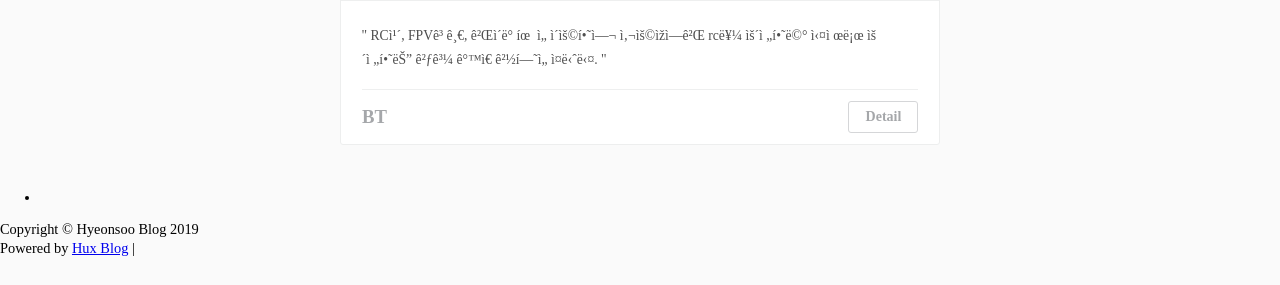
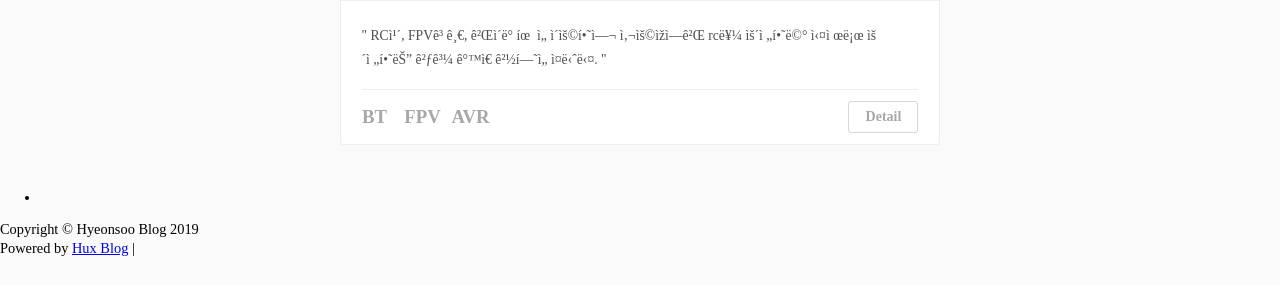
Before and after one commit to phs4530/phs4530.github.io, a Jekyll site: the page built from portfolio/index.html, in a window 1280 px wide. Shown: the part 962-1247 px from the top of the page. Built offline with Jekyll 4.4.1, drawn with Linux system fonts in a browser that asks for light colours; comment, search, counter and statistics services are not loaded; grey boxes are pictures that could not be loaded.

Commit message:
포트폴리오 Rsee 수정

```diff
--- a/portfolio/index.html
+++ b/portfolio/index.html
@@ -25,13 +25,15 @@ layout: default
 						<div class="cbp_tmlabel">
 							<h2 id="boxoffice">R.see</h2>
 							<time>2017.06</time>
-							<img src="images/work-R-see.png">
+							<img src="images/work-R-see.jpg">
 							<ul>
 								<li>
 									" RC카, FPV고글, 게이밍 휠 을 이용하여 사용자에게 rc를 운전하며 실제로 운전하는 것과 같은 경험을 줍니다. "
 								</li>
 								<li class="skill">
 									<span><b>BT</b></span>
+									<span><b>FPV</b></span>
+									<span><b>AVR</b></span>
 									<!-- <span class="blue-tooth"></span> -->
 									<span class="link"><a target="_blank" href="https://www.slideshare.net/hyeonsuPark2/r-see?ref=https://www.slideshare.net/hyeonsuPark2/slideshelf">Detail</a></span>
 								</li>
```
Also changed, not shown: portfolio/images/work-R-see.jpg (renamed from portfolio/images/work-R-see.PNG).
